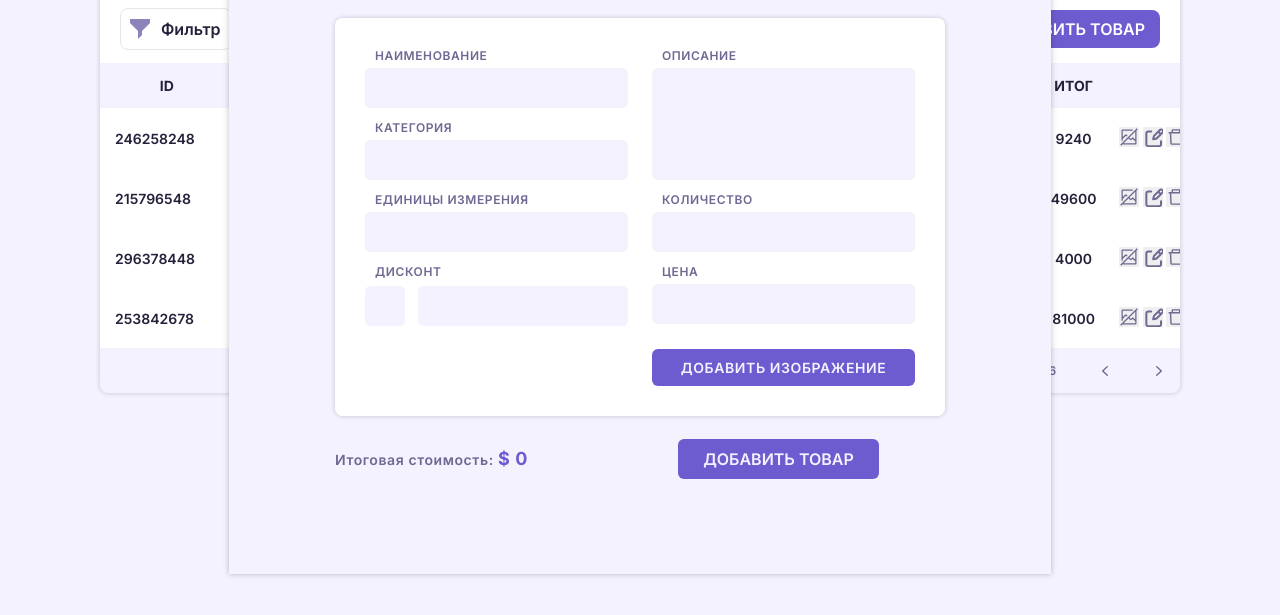
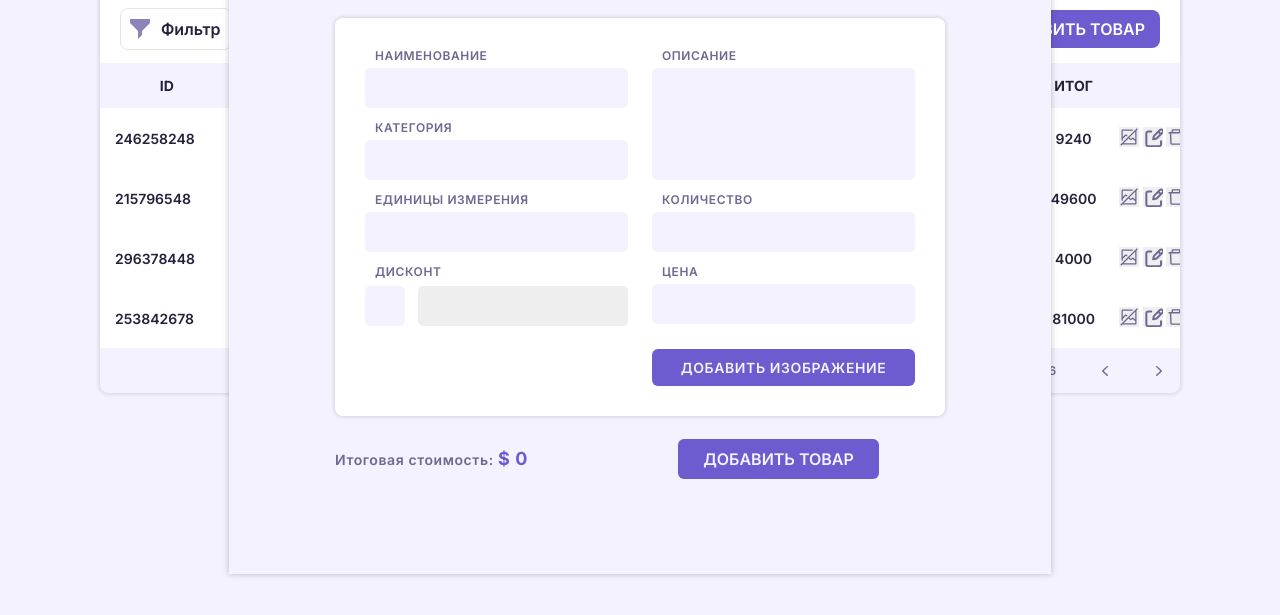
Before and after one commit to nazarisabbot/crm2, a plain HTML site: page index.html in a window 1280 px wide. Both pictures are taken after typing "Sample" into the empty fields and a click on the button "ДОБАВИТЬ ТОВАР". Shown: the part 177-792 px from the top of the page. Drawn offline with Linux system fonts and the light colour scheme.

Commit message:
refactor css style

```diff
--- a/css/modules/formcard.css
+++ b/css/modules/formcard.css
@@ -533,6 +533,10 @@
   border-radius: 5px;
 }
 
+.form-card__input_commit {
+  background-color: var(--active-color);
+}
+
 .form-card__custom-checkbox input[type="checkbox"]:checked + label::before {
   background-image: url("/img/tick.svg");
   background-repeat: no-repeat;
@@ -540,7 +544,7 @@
 }
 
 .form-card__custom-checkbox input[type="checkbox"]:checked ~ input[type="text"] {
-  background-color: var(--active-color);
+  background-color: var(--background-color);
 }
 
 .form-card__input_commit {
```
